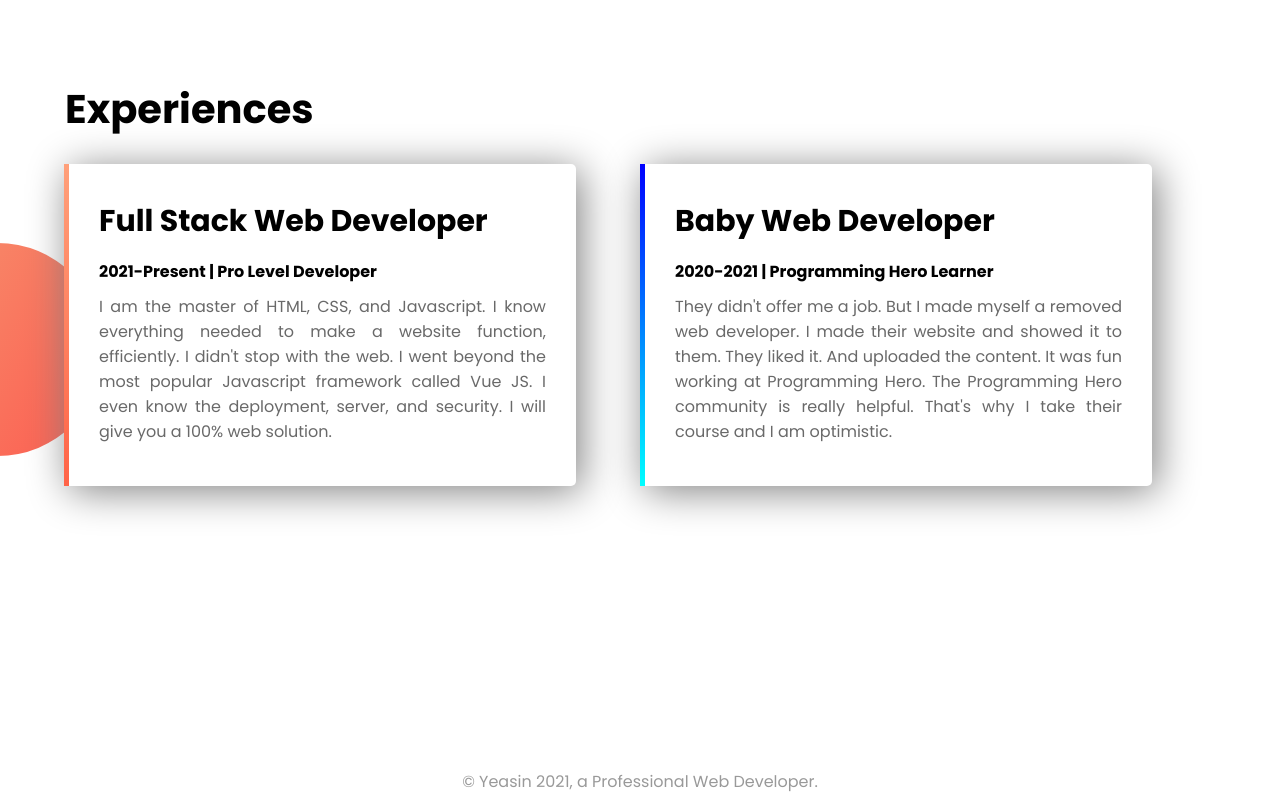
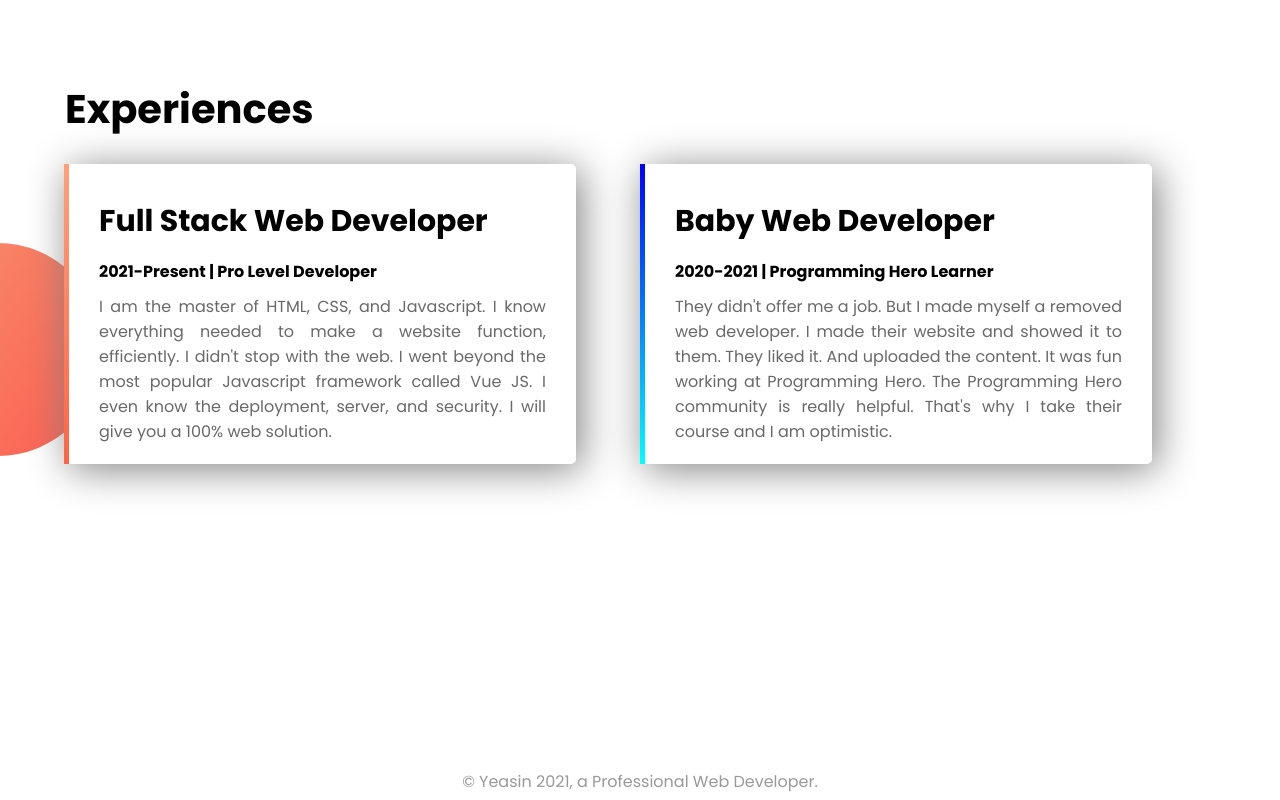
Before and after one commit to mdYeasin2001/web-protfolio, a plain HTML site: page index.html in a window 1280 px wide. Shown: the part 1451-2251 px from the top of the page. Drawn offline with Linux system fonts and the light colour scheme.

Commit message:
file modified

```diff
--- a/beauti.css
+++ b/beauti.css
@@ -69,11 +69,12 @@ h3{
 }
 #experiences .half-width{
     box-shadow: 5px 5px 40px gray;
-    padding: 20px 30px;
+    padding: 20px 30px 0;
     margin-top: 25px;
     background: #fff;
     border-left: 5px solid;
     border-radius: 5px;
+    height: 300px;
 }
 #experiences .full-stack{
     border-image: linear-gradient(180deg, lightsalmon, tomato);
```
